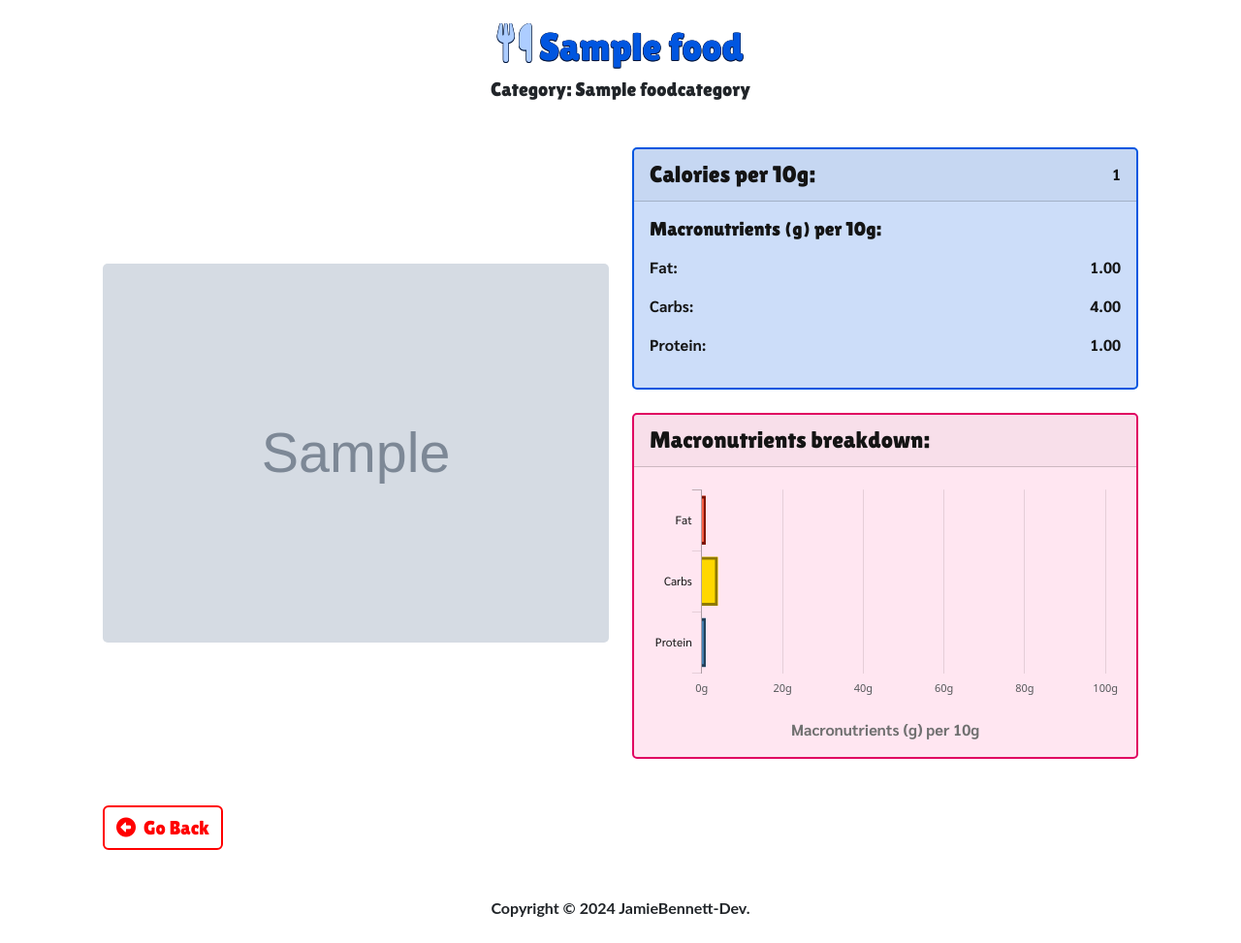
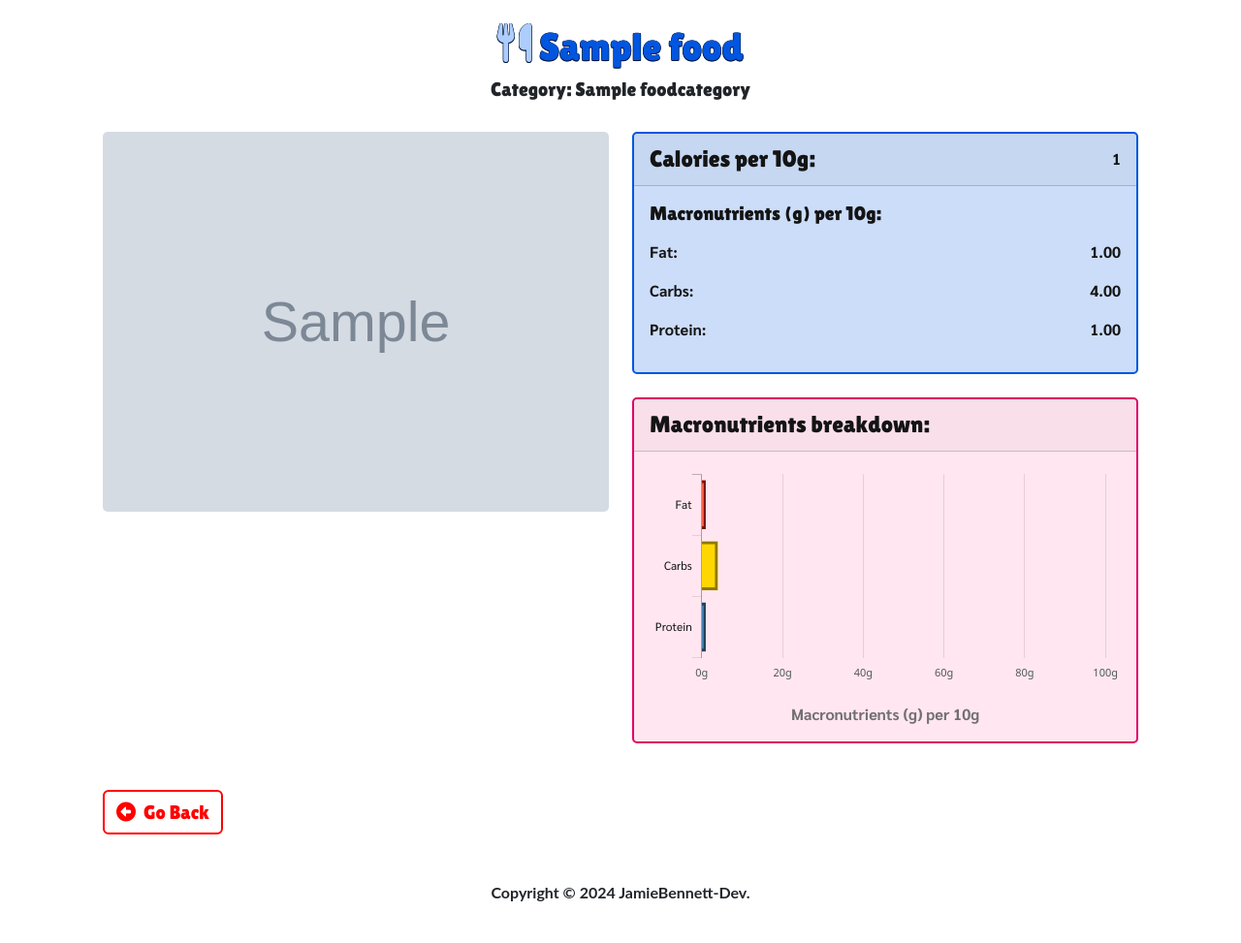
Before and after one commit to JamieBennett-Dev/Calorie-Tracker, a Django app: page /food/1 in a window 1280 px wide. Shown: the part 86-1059 px from the top of the page at 97% size. After the commit the page ends 1016 px from the top, so only its background shows below. Run offline with Django 5.2, Linux system fonts and the light colour scheme; a user stored in the database is signed in; tables that the repository leaves empty hold one stand-in row (values such as "Sample post"); grey boxes marked "Sample" are stand-in pictures; some libraries are stand-ins or nearby versions.

Commit message:
fixed image position

```diff
--- a/foodtracker/templates/food.html
+++ b/foodtracker/templates/food.html
@@ -9,10 +9,10 @@
     <div class="container-fluid px-4">
 
         <h1 class="mt-4 d-flex justify-content-center" id="page-h1"><i class="fa-solid fa-utensils pe-2"></i>{{ food.food_name }}</h1>
-        <h5 id="food_add-h5" class="d-flex justify-content-center mb-4">Category: {{ food.category }}</h5>
+        <h5 id="food_add-h5" class="d-flex justify-content-center">Category: {{ food.category }}</h5>
 
         <div class='row justify-content-center'>
-            <div class="col-12 col-lg-6 d-flex justify-content-center align-items-center">
+            <div class="col-12 col-lg-6 d-flex justify-content-center align-items-start mt-4">
                 {% for image in images %}
                 <!-- <a href="#" class="d-flex justify-content-center"> -->
                     <img src="{{ image.image.url|default:'../../static/images/no_image.png' }}" class="img-fluid d-flex justify-content-center"
```
